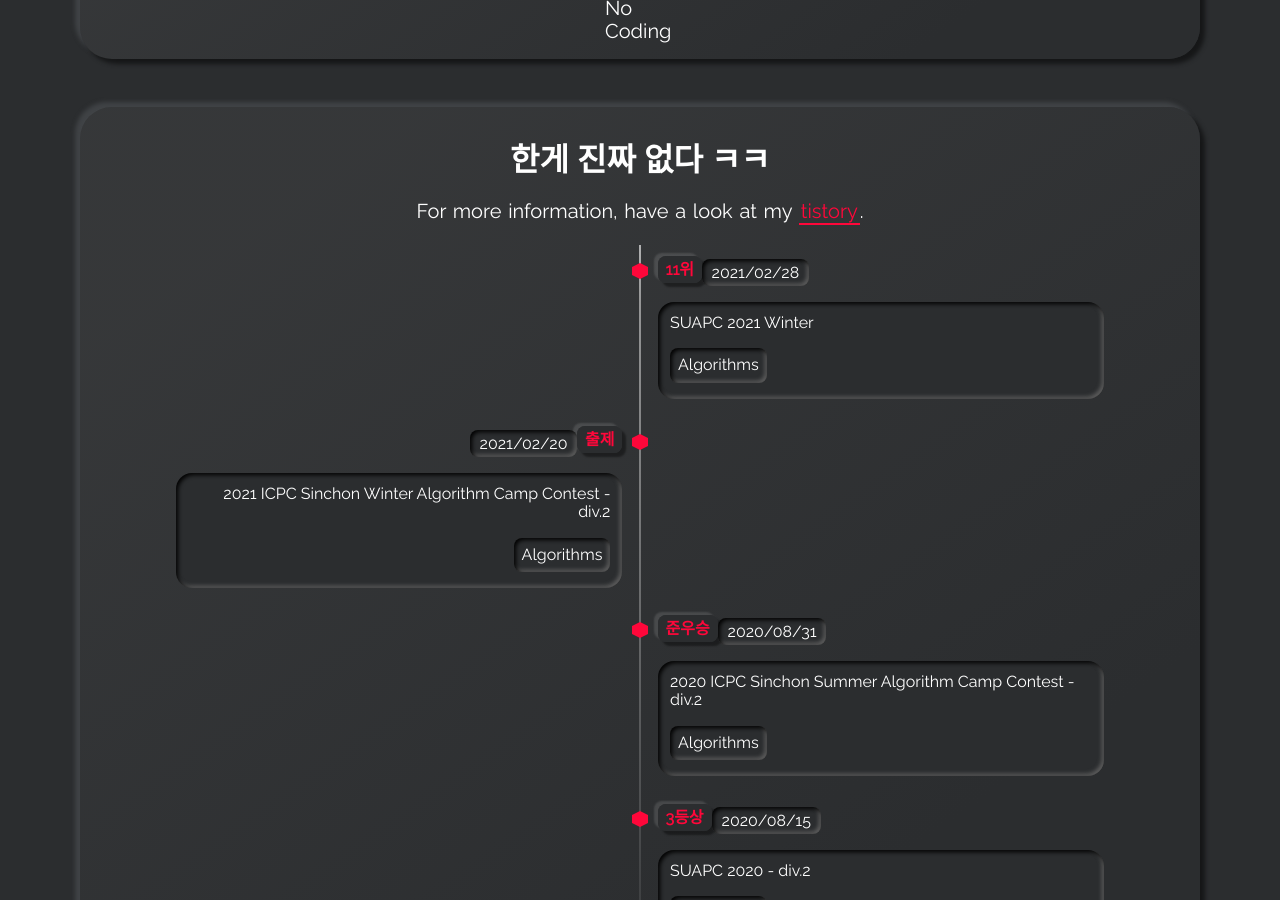
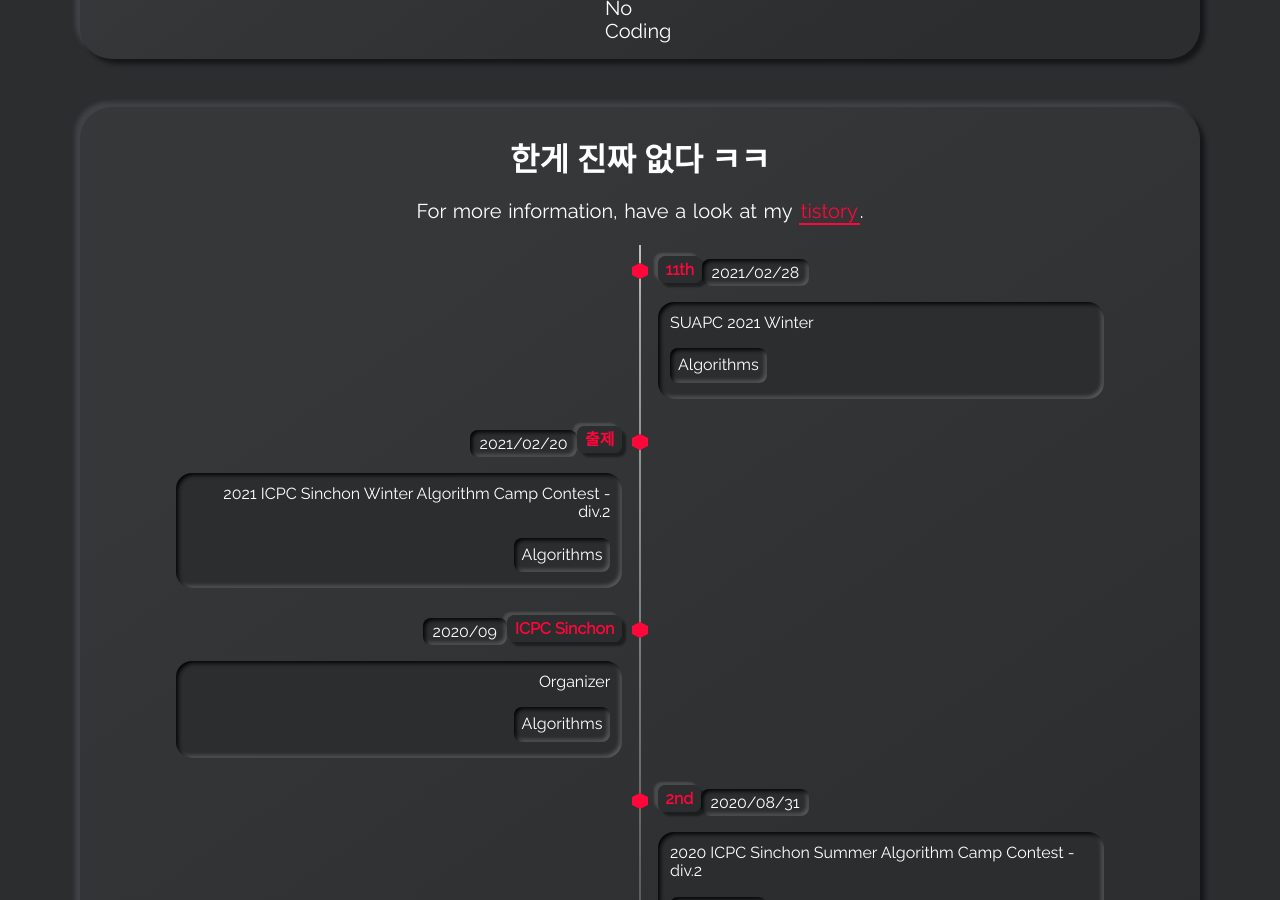
Before and after one commit to swoooon/blueint323.github.io, a Jekyll site: the page built from index.html, in a window 1280 px wide and 900 px high, scrolled down 1246 px. Built offline with Jekyll 4.4.1, drawn with Linux system fonts in a browser that asks for light colours; some of the changed text lies outside the part shown.

Commit message:
Update timeline.yml

```diff
--- a/_data/timeline.yml
+++ b/_data/timeline.yml
@@ -17,7 +17,7 @@
 #     - tag: Rails
 #   timeline-side: right
 
-- title: 11위
+- title: 11th
   title-url: https://www.acmicpc.net/contest/view/586
   date: 2021/02/28
   subtitle: SUAPC 2021 Winter
@@ -33,7 +33,15 @@
     - tag: Algorithms
   timeline-side: left
 
-- title: 준우승
+- title: ICPC Sinchon
+  title-url: suapc.kr
+  date: 2020/09
+  subtitle: Organizer
+  tags:
+    - tag: Algorithms
+  timeline-side: left
+
+- title: 2nd
   title-url: https://www.acmicpc.net/contest/view/532
   date: 2020/08/31
   subtitle: 2020 ICPC Sinchon Summer Algorithm Camp Contest - div.2
@@ -41,10 +49,17 @@
     - tag: Algorithms
   timeline-side: right
 
-- title: 3등상
+- title: 3rd prize
   title-url: https://www.acmicpc.net/contest/view/518
   date: 2020/08/15
   subtitle: SUAPC 2020 - div.2
   tags:
     - tag: Algorithms
   timeline-side: right
+
+- title: SODA
+  date: 2021/02/20
+  subtitle: 홍익대학교 개발학회 SODA 회장
+  tags:
+    - tag: development
+  timeline-side: left
```
